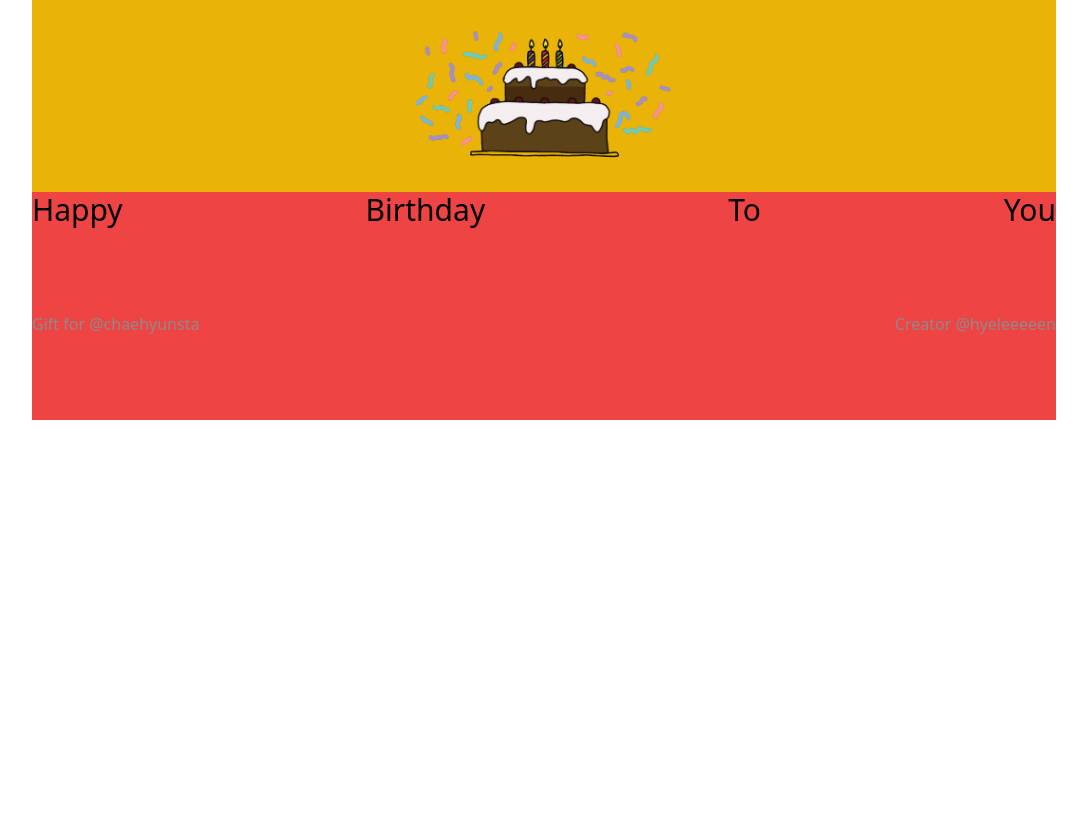
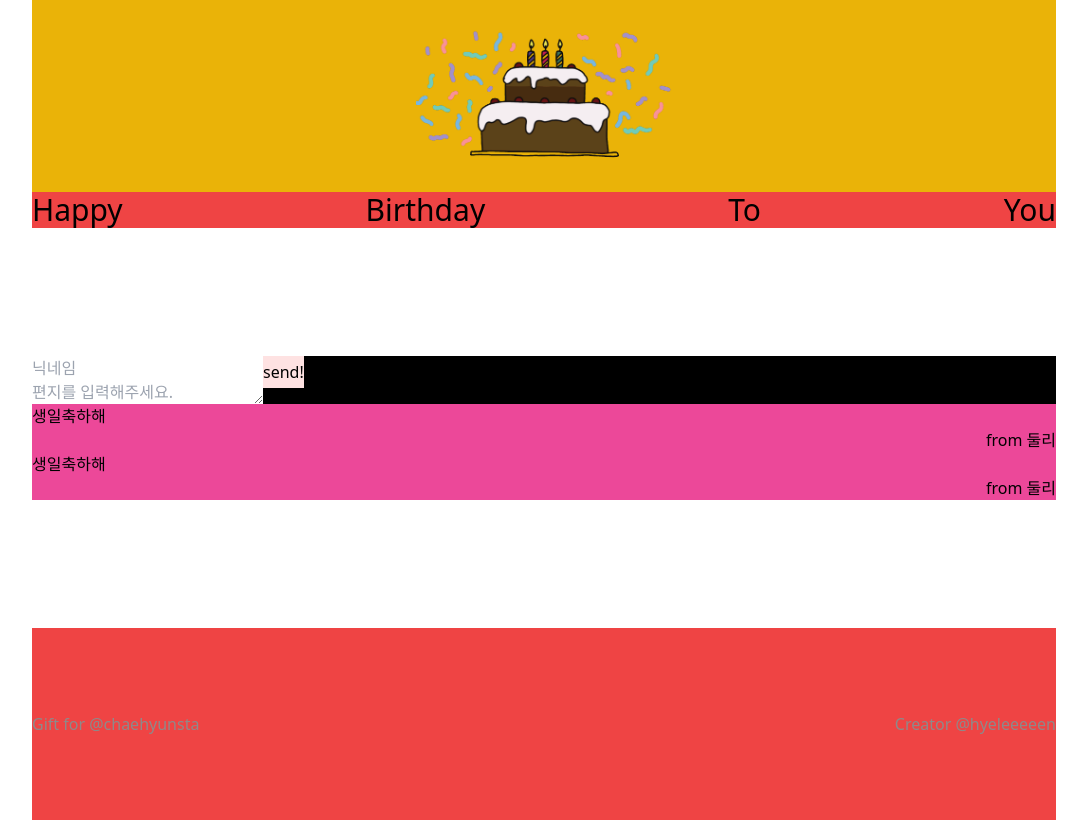
Before and after one commit to hyeleeeeen/birthday_project, a React (Create React App) app: page /to in a window 1280 px wide. Shown: the whole page, without its empty margins (96-1183 px from the left). Built offline with nearby package versions, Linux system fonts and the light colour scheme.

Commit message:
:sparkle: feat: to 페이지 레이아웃 작성

```diff
--- a/src/components/Comment.js
+++ b/src/components/Comment.js
@@ -0,0 +1,13 @@
+import CommentInput from './CommentInput';
+import CommentList from './CommentList';
+
+const Comment = () => {
+  return (
+    <div className="flex flex-col">
+      <CommentInput />
+      <CommentList />
+    </div>
+  );
+};
+
+export default Comment;
--- a/src/components/CommentInput.js
+++ b/src/components/CommentInput.js
@@ -0,0 +1,27 @@
+import { useRef } from 'react';
+
+const CommentInput = () => {
+  const textarea = useRef();
+  const handleResizeHeight = () => {
+    textarea.current.style.height = 'auto'; // height 초기화
+    textarea.current.style.height = textarea.current.scrollHeight + 'px';
+  };
+  return (
+    <section className="flex bg-black  ">
+      <div className="flex flex-col">
+        <input type="text" placeholder="닉네임" className="" />
+        <textarea
+          placeholder="편지를 입력해주세요."
+          className=""
+          onChange={handleResizeHeight}
+          rows={1} // 기본값 한줄 고정
+        />
+      </div>
+      <button type="submit" className="h-8 bg-red-100">
+        send!
+      </button>
+    </section>
+  );
+};
+
+export default CommentInput;
--- a/src/components/CommentList.js
+++ b/src/components/CommentList.js
@@ -0,0 +1,16 @@
+const CommentList = () => {
+  return (
+    <section className="bg-pink-500 ">
+      <div className="flex flex-col border-green-600">
+        <span className="text-left">생일축하해</span>
+        <span className="text-right">from 둘리</span>
+      </div>
+      <div className="flex flex-col border-green-600">
+        <span className="text-left">생일축하해</span>
+        <span className="text-right">from 둘리</span>
+      </div>
+    </section>
+  );
+};
+
+export default CommentList;
--- a/src/pages/Letter.js
+++ b/src/pages/Letter.js
@@ -1,5 +1,11 @@
+import Comment from '../components/Comment';
+
 const Letter = () => {
-  return;
+  return (
+    <main>
+      <Comment />
+    </main>
+  );
 };
 
 export default Letter;
```
